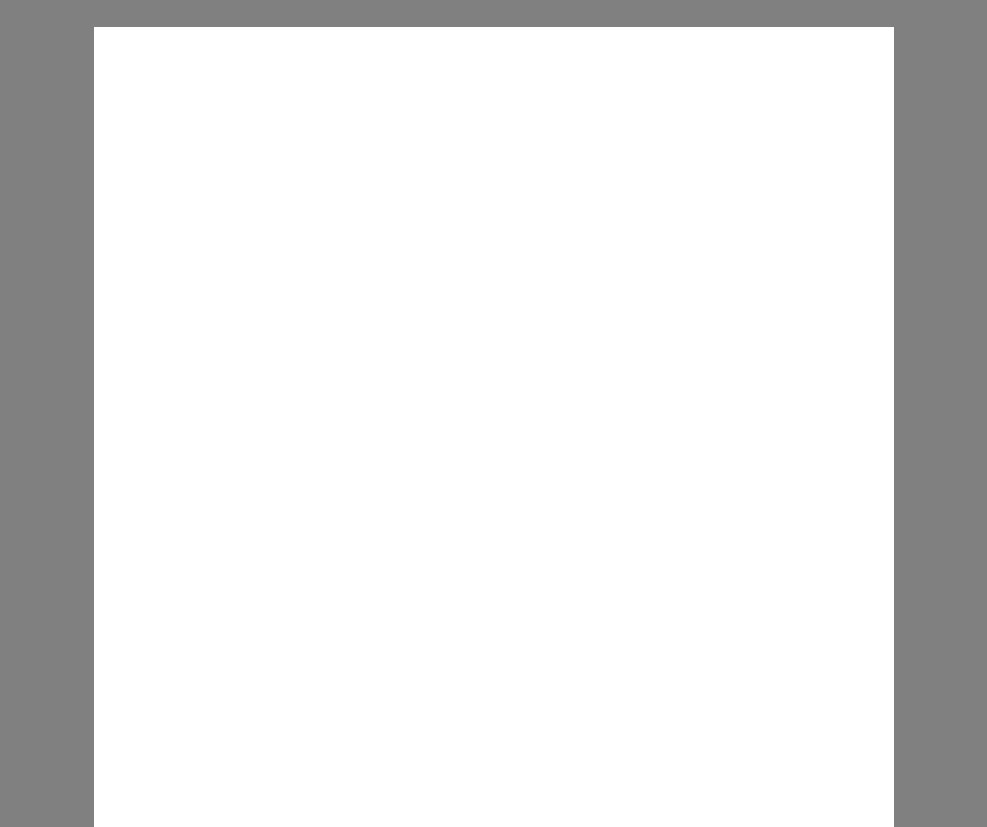
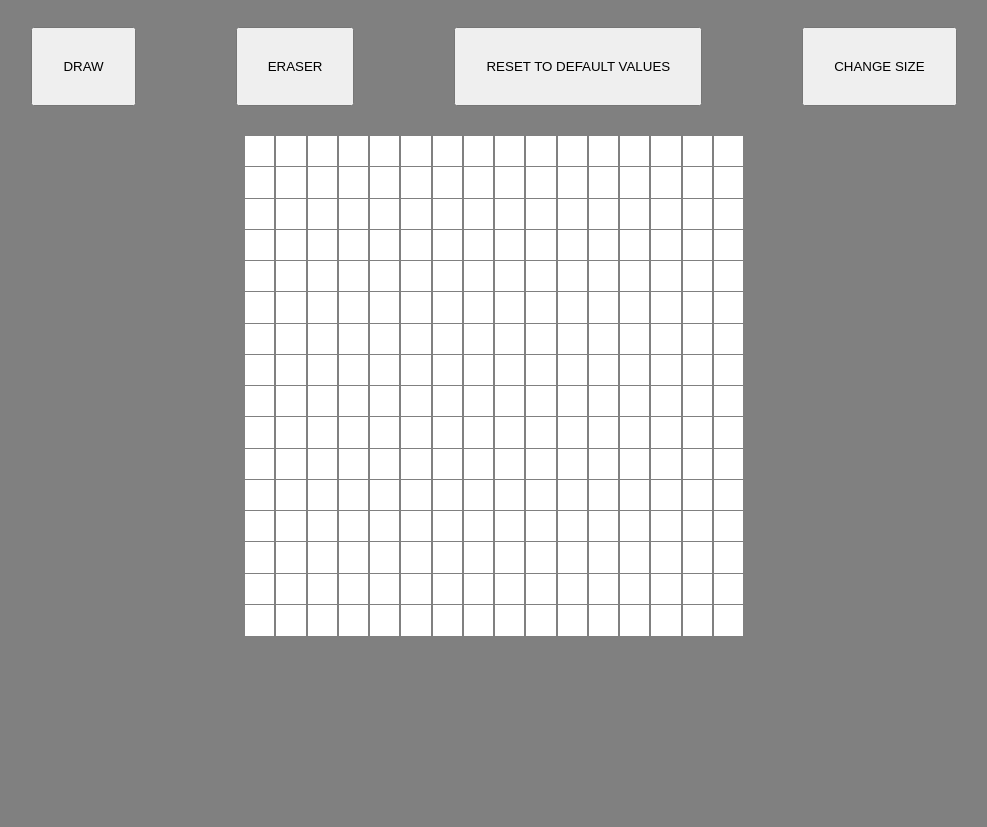
Before and after one commit to Gildedboy/each-a-sketch, a plain HTML site: page index.html in a window 1280 px wide. Shown: the part 70-897 px from the top of the page, without its empty margins (146-1133 px from the left). After the commit the page ends 800 px from the top, so only its background shows below. Drawn offline with Linux system fonts and the light colour scheme.

Commit message:
Creation of buttons, all the logic working, rgb missing

```diff
--- a/index.html
+++ b/index.html
@@ -9,6 +9,15 @@
   <body>
     <div class="container">
       <h1>A SIMPLE EACH A SKETCH</h1>
+      <div class="buttons">
+        <button id="draw" onclick="draw()">DRAW</button>
+        <button id="eraser" onclick="eraser()">ERASER</button>
+        <button id="eraser" onclick="reset(); eraser()">
+          RESET TO DEFAULT VALUES
+        </button>
+        <button id="size" onclick="changeSize()">CHANGE SIZE</button>
+      </div>
+      <div class="canvas"></div>
     </div>
   </body>
 </html>
--- a/script.js
+++ b/script.js
@@ -1,20 +1,80 @@
 const container = document.querySelector(".container");
-const grid = document.querySelector(".grid");
-//Creation of completed Grid
-for (let i = 1; i <= 16; i++) {
+const canvas = document.querySelector(".canvas");
+
+//function for creating a grid
+function newGrid(size) {
+  for (let i = 1; i <= size; i++) {
     const row = document.createElement("div");
     row.classList.add("row");
-  container.appendChild(row);
-  for (let i = 1; i <= 16; i++) {
+    canvas.appendChild(row);
+    for (let i = 1; i <= size; i++) {
       const square = document.createElement("div");
       square.classList.add("square");
       row.appendChild(square);
     }
   }
+}
 
+//function for removing the grid
+
+function removeGrid() {
+  const row = document.querySelectorAll(".row");
+  row.forEach((div) => {
+    div.remove();
+  });
+}
+
+//function for changing the size of the grid and creating a new one, it also validates if the value is not a number or it bigger than 100 or less than 1
+
+function changeSize() {
+  let size = prompt(
+    "Please enter a valid number between 1 and 100; This will create a new grid"
+  );
+  let sizeNumber = parseInt(size);
+  if (size == null) {
+    return;
+  }
+  while (sizeNumber > 100 || sizeNumber < 1 || isNaN(sizeNumber)) {
+    alert("WRONG");
+    size = prompt(
+      "Please enter a valid number between 1 and 100; This number will create a new grid"
+    );
+    sizeNumber = parseInt(size);
+  }
+
+  removeGrid();
+  newGrid(sizeNumber);
+}
+
+//function for drawing
+function draw() {
   const pen = document.querySelectorAll(".square");
   pen.forEach((div) => {
-  div.addEventListener("mousedown", function () {
-    div.classList.toggle("color");
+    div.addEventListener("mouseover", () => {
+      div.classList.add("color");
     });
   });
+}
+
+//function for erasing
+function eraser() {
+  const pen = document.querySelectorAll(".square");
+  pen.forEach((div) => {
+    div.addEventListener("mouseover", () => {
+      div.classList.remove("color");
+    });
+  });
+}
+
+//function for reset
+function reset() {
+  const pen = document.querySelectorAll(".square");
+  pen.forEach((div) => {
+    div.classList.remove("color");
+  });
+  removeGrid();
+  newGrid(16);
+}
+
+//default grid
+newGrid(16);
--- a/style.css
+++ b/style.css
@@ -9,24 +9,46 @@ body {
   display: flex;
   flex-direction: column;
   align-items: center;
+  justify-content: center;
+  gap: 30px;
 }
 
 .container h1 {
+  padding-top: 30px;
+}
+.buttons {
+  display: flex;
+  justify-content: space-between;
+  align-items: center;
+  gap: 100px;
+}
+.buttons button {
   padding: 30px;
+}
+.canvas {
+  display: flex;
+  flex-direction: column;
+  align-items: center;
+  justify-content: center;
+  width: 500px;
+  height: 500px;
 }
 
 .row {
   display: flex;
   align-items: center;
   justify-content: center;
+  width: 100%;
+  height: 100%;
 }
 
 .square {
   display: flex;
   flex-direction: column;
-  width: 50px;
-  height: 50px;
+  width: 100%;
+  height: 100%;
   background-color: white;
+  border: 0.5px solid gray;
 }
 
 .color {
```
Lines whose indentation alone changed are shown as unchanged.
